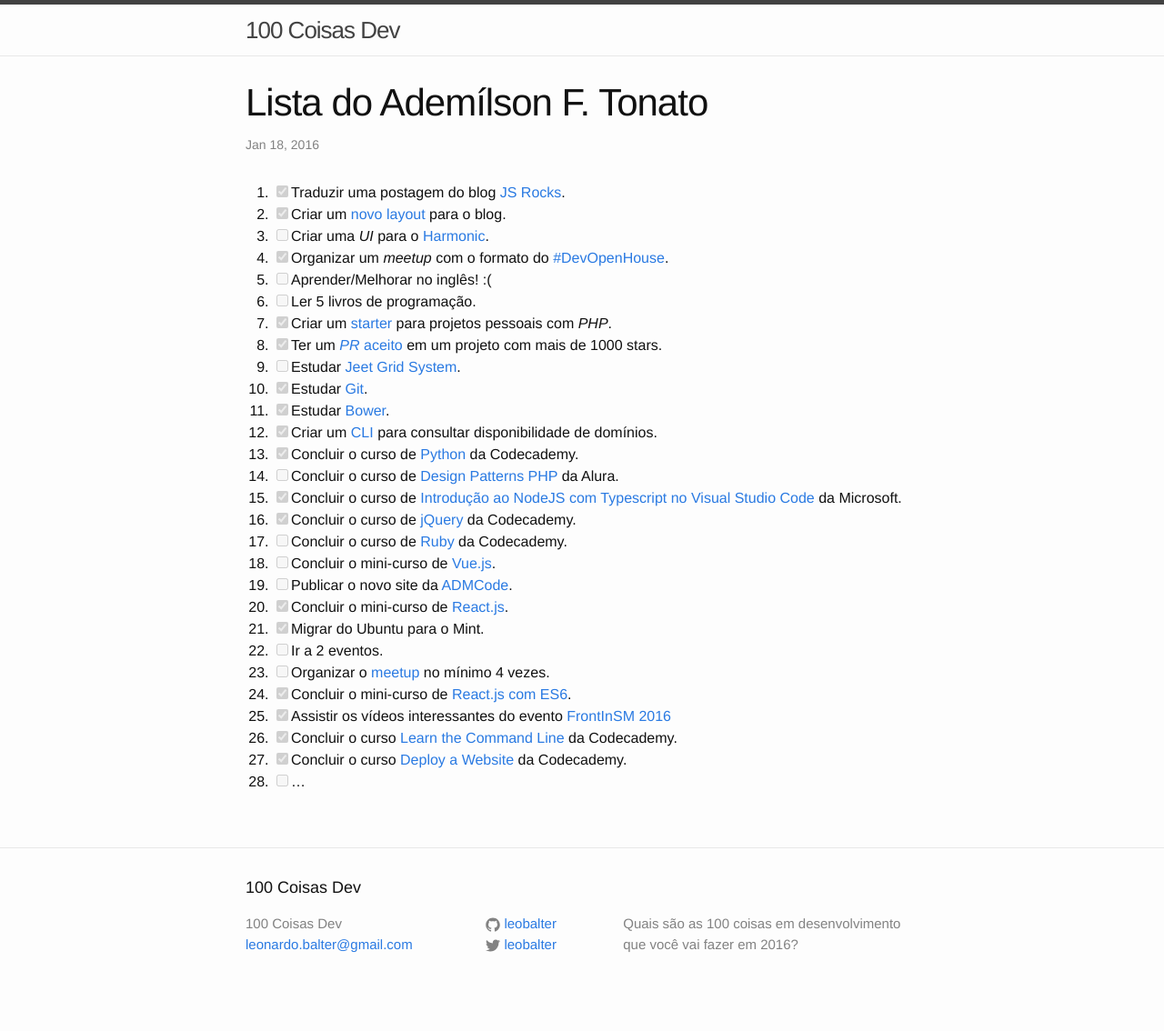
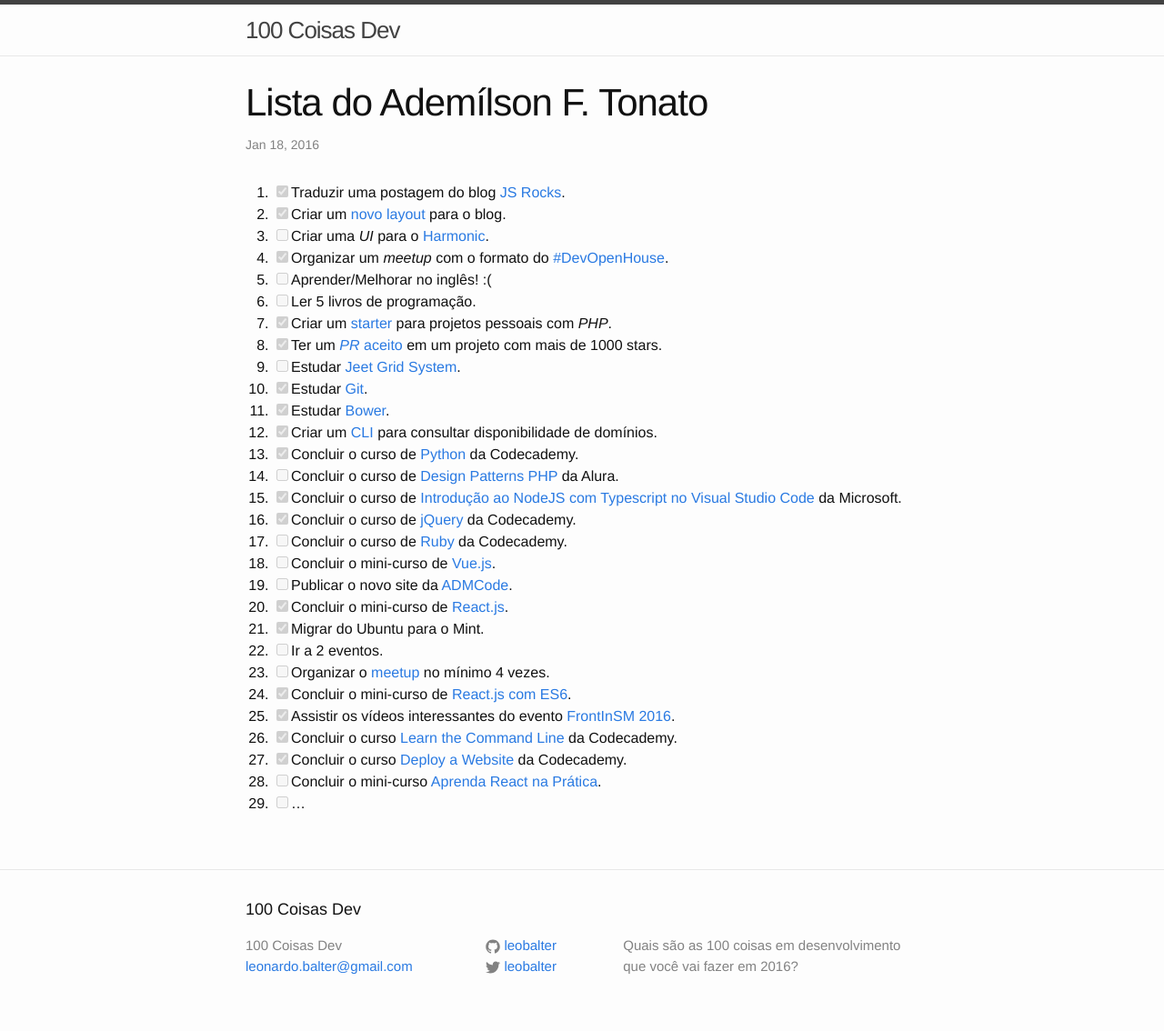
Before and after one commit to leobalter/100-coisas-dev, a Jekyll site: the page built from _posts/listas/2016-01-18-ftonato.markdown, in a window 1280 px wide. Shown: the whole page at 91% size. Built offline with Jekyll 4.4.1, drawn with Linux system fonts in a browser that asks for light colours; before the commit the page ends 1110 px from its top, so only the background shows below that.

Commit message:
Adicionar estudo de React na Prática

```diff
--- a/_posts/listas/2016-01-18-ftonato.markdown
+++ b/_posts/listas/2016-01-18-ftonato.markdown
@@ -29,7 +29,8 @@ categories: listas
 22. [ ] Ir a 2 eventos.
 23. [ ] Organizar o [meetup](https://github.com/ftonato/meetup) no mínimo 4 vezes.
 24. [x] Concluir o mini-curso de [React.js com ES6](http://jscasts.teachable.com/courses/react-js-com-es6).
-25. [x] Assistir os vídeos interessantes do evento [FrontInSM 2016](https://www.youtube.com/playlist?list=PLg2lQYZDBwOSIaYbxJ5hLYfxkUZndjyAg)
+25. [x] Assistir os vídeos interessantes do evento [FrontInSM 2016](https://www.youtube.com/playlist?list=PLg2lQYZDBwOSIaYbxJ5hLYfxkUZndjyAg).
 26. [x] Concluir o curso [Learn the Command Line](https://www.codecademy.com/pt-BR/learn/learn-the-command-line) da Codecademy.
 27. [x] Concluir o curso [Deploy a Website](https://www.codecademy.com/pt-BR/learn/deploy-a-website) da Codecademy.
-28. [ ] ...
+28. [ ] Concluir o mini-curso [Aprenda React na Prática](http://kodezilla.com/courses/introducao-ao-react).
+29. [ ] ...
```
